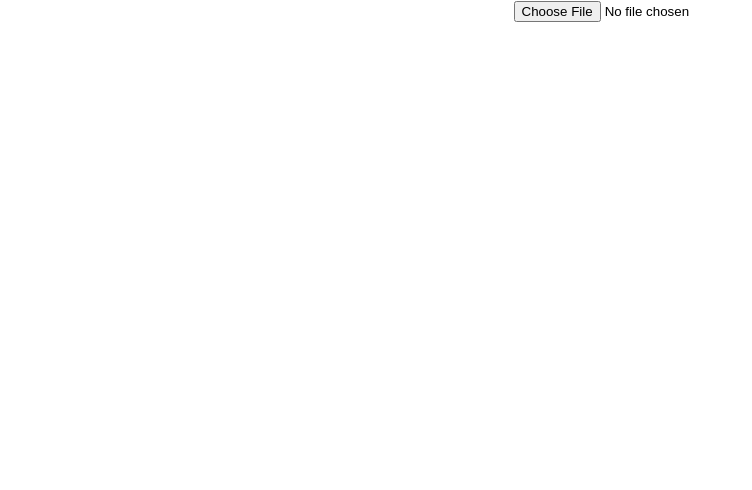
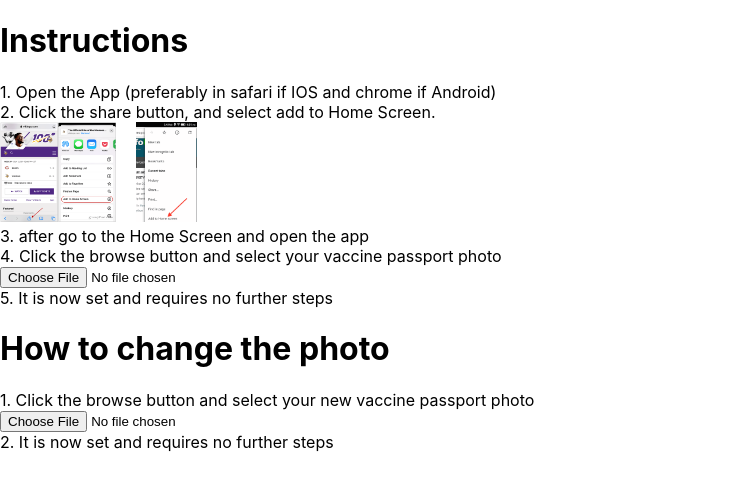
Before and after one commit to dereklowlind/vax_qr, a React (Create React App) app: page / in a window 1280 px wide. Shown: the top 490 px of the page, without its empty margins (0-752 px from the left). Built offline with nearby package versions, Linux system fonts and the light colour scheme.

Commit message:
added instructions from matthew

```diff
--- a/src/App.css
+++ b/src/App.css
@@ -1,5 +1,5 @@
 .App {
-  text-align: center;
+  text-align: left;
 }
 
 .App-logo {
--- a/src/App.js
+++ b/src/App.js
@@ -28,7 +28,29 @@ function App() {
                 width={'100%'} height={'100%'}
               />
             )}
-      <input type='file' onChange={handleFileUpload}/>
+
+      <h1>Instructions</h1>
+      <div>
+        <div>1. Open the App (preferably in safari if IOS and chrome if Android)</div>
+        <div>2. Click the share button, and select add to Home Screen.</div>
+        <img src='1-pin-website-to-iPhone.webp' alt='iOS how to pin website to homescreen'
+           height={100} style={{paddingRight: '20px'}}
+        />
+        <img src='android-chrome-menu-add-to-home-screen.png' alt='Android how to pin website to homescreen'
+          height={100}
+        />
+        <div>3. after go to the Home Screen and open the app</div>
+        <div>4. Click the browse button and select your vaccine passport photo</div>
+        <input type='file' onChange={handleFileUpload}/>
+        <div>5. It is now set and requires no further steps</div>
+      </div>
+
+      <h1>How to change the photo</h1>
+      <div>
+        <div>1. Click the browse button and select your new vaccine passport photo</div>
+        <input type='file' onChange={handleFileUpload}/>
+        <div>2. It is now set and requires no further steps</div>
+      </div>
     </div>
   );
 }
```
Also changed, not shown: public/1-pin-website-to-iPhone.webp (added), public/android-chrome-menu-add-to-home-screen.png (added).
